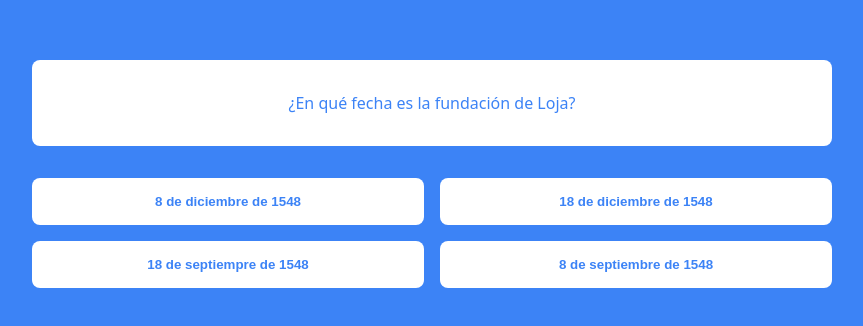
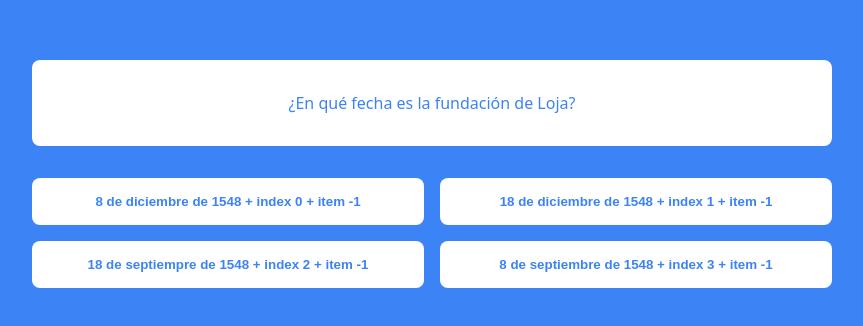
Before and after one commit to UEFLI-Ciencias-Sociales/fiestas-patronales, a React (Create React App) app: page /quiz in a window 1280 px wide. Shown: the part 226-552 px from the top of the page, without its empty margins (208-1071 px from the left). Built offline with nearby package versions, Linux system fonts and the light colour scheme.

Commit message:
aniadiendo item

```diff
--- a/src/components/Questionaire/questionaire.js
+++ b/src/components/Questionaire/questionaire.js
@@ -5,16 +5,19 @@ export default function Questionaire({
   handleNextQuestion,
   showAnswer,
   handleAnswer,
+  item=0,
   data: {
     question,
     correct_answer,
     answers
   },
 }) {
+  // const [mono,setMono] = useState(-1);
+  const handleClick = (answer,indicador) => {
+    handleAnswer(answer,indicador)
+  }
 
-  const handleClick = (answer) => {
-    handleAnswer(answer)
-  }
+  // let cris = 0;
 
   return (
     <div className='questionaire-container'>
@@ -32,9 +35,12 @@ export default function Questionaire({
         return <Button
           key={index}
           className={`${textColor} btn-questionaire`}
-          onClick={() => handleClick(answer)}
+          onClick={() => {handleClick(answer,index);
+            // setMono(index);
+          }}
         >
-          {answer}
+          {answer} + index {index} + item {item}
+          {/* + mono {mono} */}
         </Button>
 })}
       </div>
--- a/src/components/Questionaire/styles.css
+++ b/src/components/Questionaire/styles.css
@@ -40,3 +40,9 @@
 .btn.incorrect {
   --color: hsl(0, 90%, 66%);
 }
+
+.btn.selected{
+  opacity: 0.85;
+  background-color: blue;
+  color: white;
+}
--- a/src/data/questions.json
+++ b/src/data/questions.json
@@ -77,7 +77,7 @@
           "category": "Conocimiento: Loja",
           "type": "multiple",
           "difficulty": "easy",
-          "question": "¿Qué cantón es famoso por su producción de naranja, banano, mango, cacao y café?",
+          "question": "¿Qué cantón es famoso por su producción de naranja, banano, mango, cacao y  en especial el café?",
           "correct_answer": "Chaguarpamba",
           "incorrect_answers": [
              "Celica",
--- a/src/pages/Quiz/Quiz.js
+++ b/src/pages/Quiz/Quiz.js
@@ -13,6 +13,7 @@ export default function Quiz() {
   const [score, setScore] = useState(0);
   const [endQuiz, setEndQuiz] = useState(false);
   const [showAnswer, setShowAnswer] = useState(false);
+  const [item, setItem] = useState(-1);
 
   useEffect(() => {
     setTimeout(() => {
@@ -28,13 +29,13 @@ export default function Quiz() {
     }, 500);
   }, []);
 
-  const handleAnswer = (answer) => {
+  const handleAnswer = (answer, indicador) => {
     if (!showAnswer) {
       if (answer === questions[currentIndex].correct_answer) {
         setScore(score + 1);
       }
     }
-
+    setItem(indicador);
     setShowAnswer(true);
   };
 
@@ -42,10 +43,9 @@ export default function Quiz() {
     setEndQuiz(false);
     setScore(0);
     setCurrentIndex(Math.round(Math.random() * (questions.length - 1)));
-    alreadyIndexs.length = 0
-    alreadyIndexs.push(currentIndex)
+    alreadyIndexs.length = 0;
+    alreadyIndexs.push(currentIndex);
   };
-
 
   const handleNextQuestion = () => {
     setShowAnswer(false);
@@ -53,11 +53,14 @@ export default function Quiz() {
 
     do {
       newIndex = Math.round(Math.random() * (questions.length - 1));
-    } while (alreadyIndexs.includes(newIndex))
-    alreadyIndexs.push(newIndex)
+    } while (alreadyIndexs.includes(newIndex));
+    alreadyIndexs.push(newIndex);
     setCurrentIndex(newIndex);
 
-    if (alreadyIndexs.length > MAX_QUESTION || alreadyIndexs.length > questions.length) {
+    if (
+      alreadyIndexs.length > MAX_QUESTION ||
+      alreadyIndexs.length > questions.length
+    ) {
       setEndQuiz(true);
     }
   };
@@ -81,6 +84,7 @@ export default function Quiz() {
           handleAnswer={handleAnswer}
           handleNextQuestion={handleNextQuestion}
           showAnswer={showAnswer}
+          item={item}
           data={questions[currentIndex]}
         />
       ) : (
```
